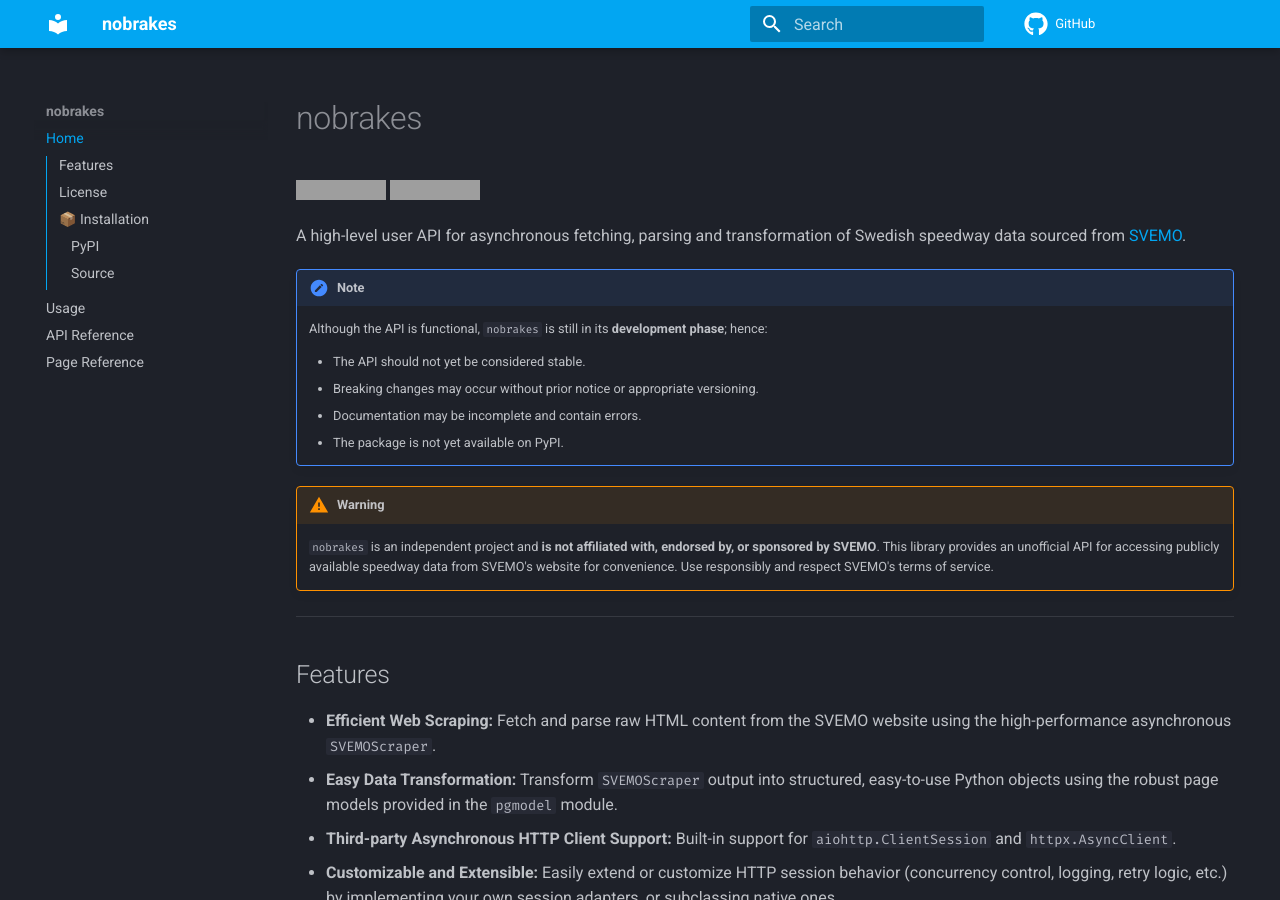
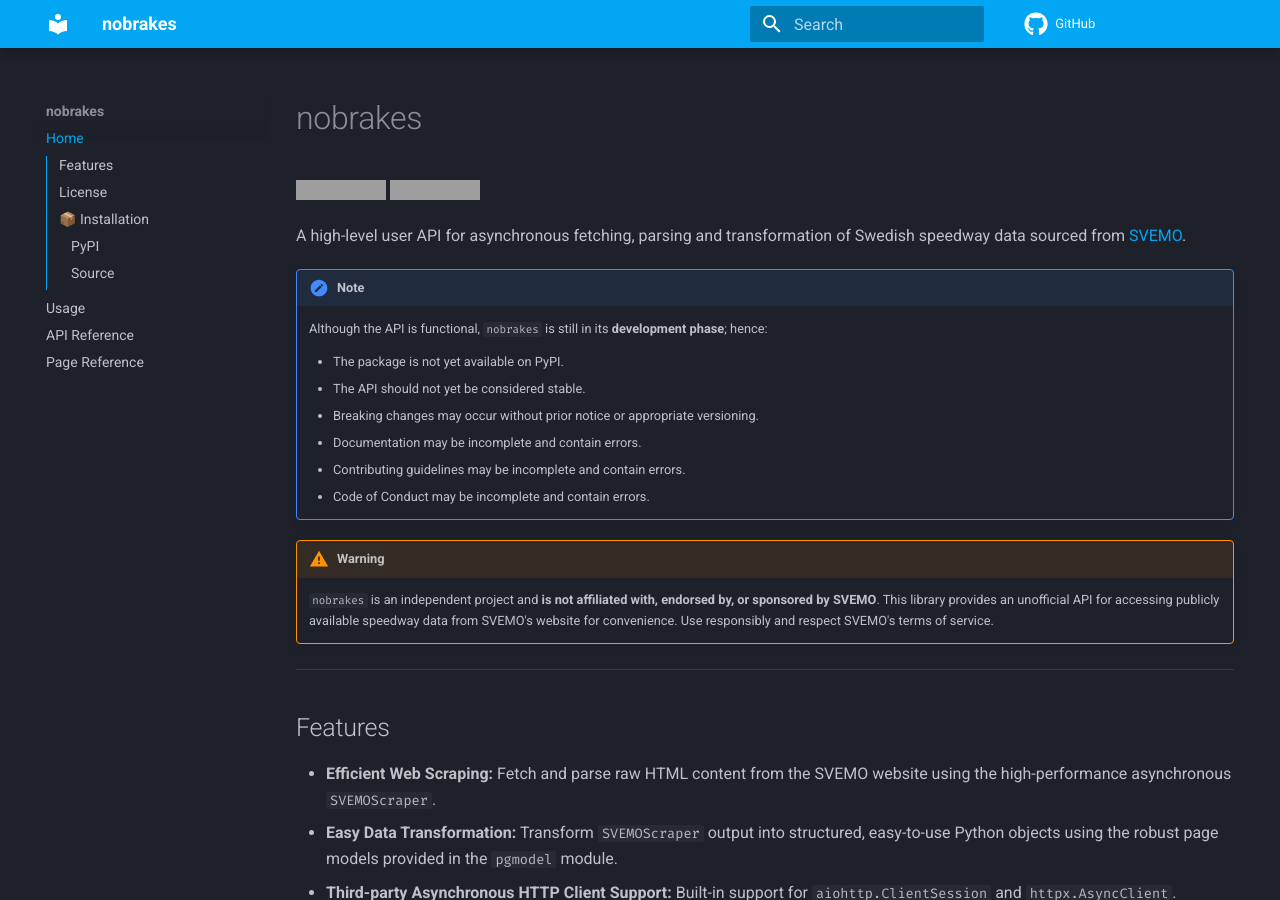
Before and after one commit to jesperpjohansson/nobrakes-dev, an MkDocs documentation site: the page built from docs/index.md, in a window 1280 px wide and 900 px high. Built offline with MkDocs 1.6.1 and Material for MkDocs 9.7.7, drawn with Linux system fonts in a browser that asks for light colours; comment, search, counter and statistics services are not loaded; grey boxes are pictures that could not be loaded.

Commit message:
Update note

```diff
--- a/docs/index.md
+++ b/docs/index.md
@@ -7,10 +7,12 @@
 !!! note
     Although the API is functional, `nobrakes` is still in its **development phase**; hence:
 
+    - The package is not yet available on PyPI.
     - The API should not yet be considered stable.
     - Breaking changes may occur without prior notice or appropriate versioning.
     - Documentation may be incomplete and contain errors.
-    - The package is not yet available on PyPI.
+    - Contributing guidelines may be incomplete and contain errors.
+    - Code of Conduct may be incomplete and contain errors.
 
 !!! warning
     `nobrakes` is an independent project and **is not affiliated with, endorsed by, or
```
